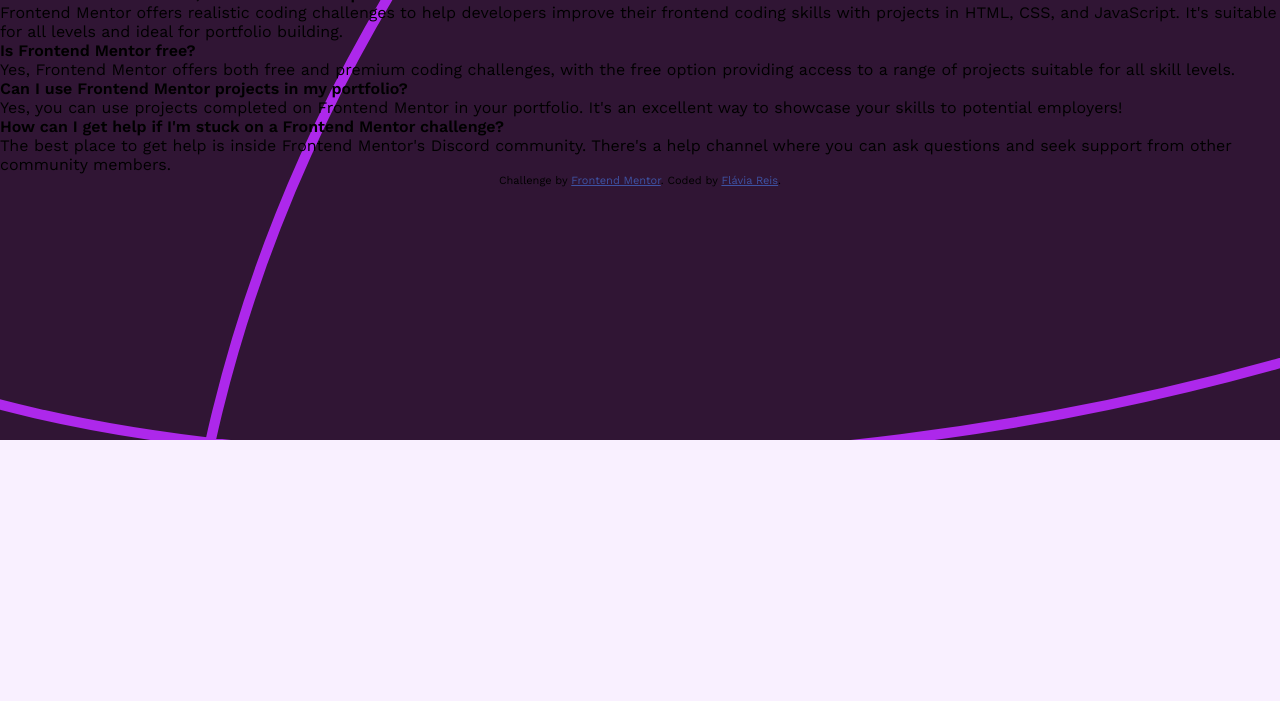
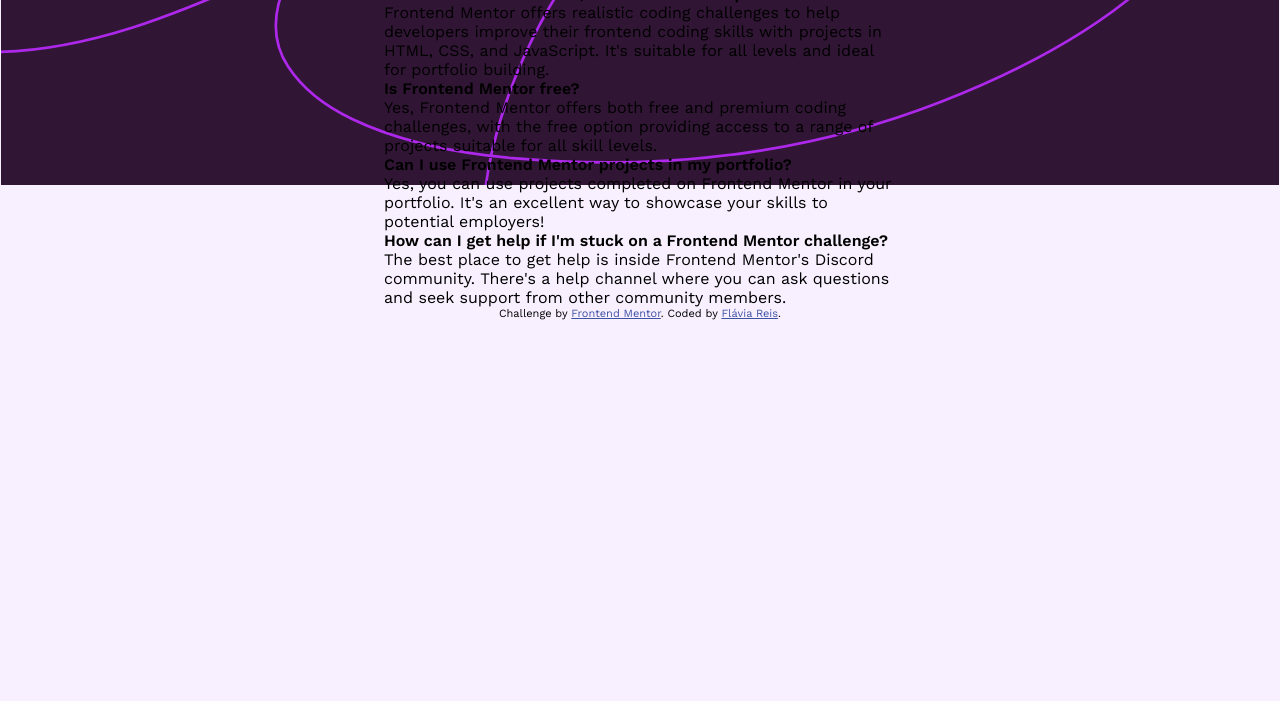
Before and after one commit to flaviare1s/faq-accordion, a plain HTML site: page index.html in a window 1280 px wide. Shown: the part 99-800 px from the top of the page. Drawn offline with nearby package versions, Linux system fonts and the light colour scheme.

Commit message:
Add media query

```diff
--- a/style.css
+++ b/style.css
@@ -13,8 +13,13 @@
     background-color: hsl(275, 100%, 97%);
     background-image: url(assets/images/background-pattern-mobile.svg);
     background-repeat: no-repeat;
-    background-position: center;
-    background-size: cover;
+    background-position: top;
+    background-size: contain;
+    background-attachment: fixed;
+}
+
+.container {
+    width: 40%;
 }
 
 .attribution {
@@ -30,6 +35,16 @@
     font-weight: 600;
 }
 
-.bold {
-    font-weight: 700;
+@media screen and (min-width:500px) {
+    body {
+        font-family: 'Work Sans', sans-serif;
+        font-weight: 400;
+        font-size: 16px;
+        background-color: hsl(275, 100%, 97%);
+        background-image: url(assets/images/background-pattern-desktop.svg);
+        background-repeat: no-repeat;
+        background-position: top;
+        background-size: contain;
+        background-attachment: fixed;
+    }
 }
```
